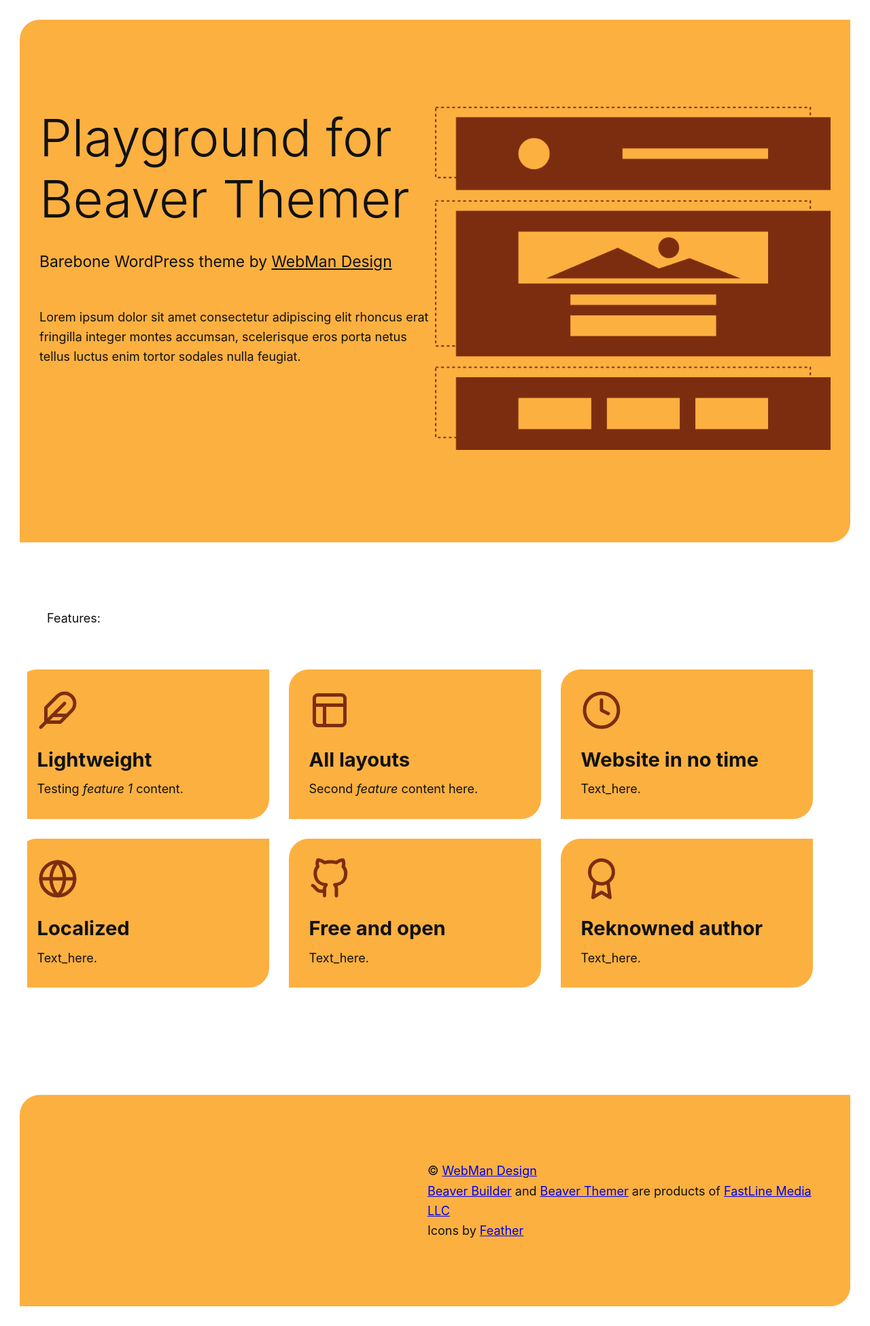
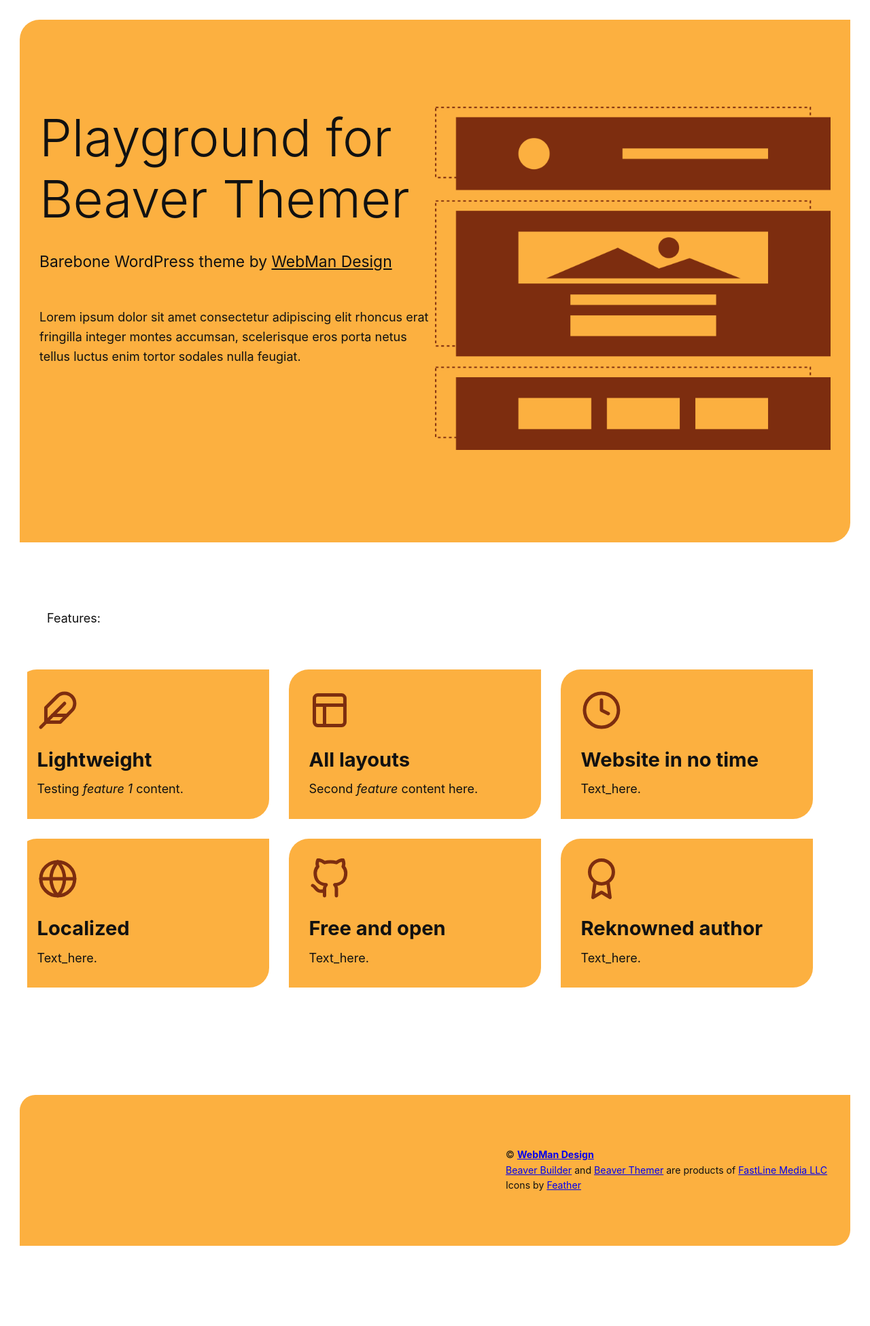
Before and after one commit to webmandesign/playground-for-beaver-themer, a Jekyll site: the page built from index.md, in a window 1280 px wide. Shown: the whole page at 68% size. Built offline with Jekyll 4.4.1, drawn with Linux system fonts in a browser that asks for light colours; after the commit the page ends 1862 px from its top, so only the background shows below that.

Commit message:
* Updating footer

```diff
--- a/_includes/footer.html
+++ b/_includes/footer.html
@@ -4,7 +4,7 @@
 <footer class="site-footer">
 	<div class="content-container">
 		<div class="column-half alignright">
-			&copy; <a href="https://www.webmandesign.eu">WebMan Design</a><br>
+			&copy; <a href="https://www.webmandesign.eu"><strong>WebMan Design</strong></a><br>
 			<a href="https://www.wpbeaverbuilder.com/?fla=67">Beaver Builder</a> and <a href="https://www.wpbeaverbuilder.com/beaver-themer/?fla=67">Beaver Themer</a> are products of <a href="https://www.fastlinemedia.com/">FastLine Media LLC</a><br>
 			Icons by <a href="https://feathericons.com/">Feather</a>
 		</div>
--- a/_sass/footer/_footer.scss
+++ b/_sass/footer/_footer.scss
@@ -1,4 +1,5 @@
 .site-footer {
 	@extend %hero_background;
 	padding: 5.387em 0;
+	font-size: .786em;
 }
```
